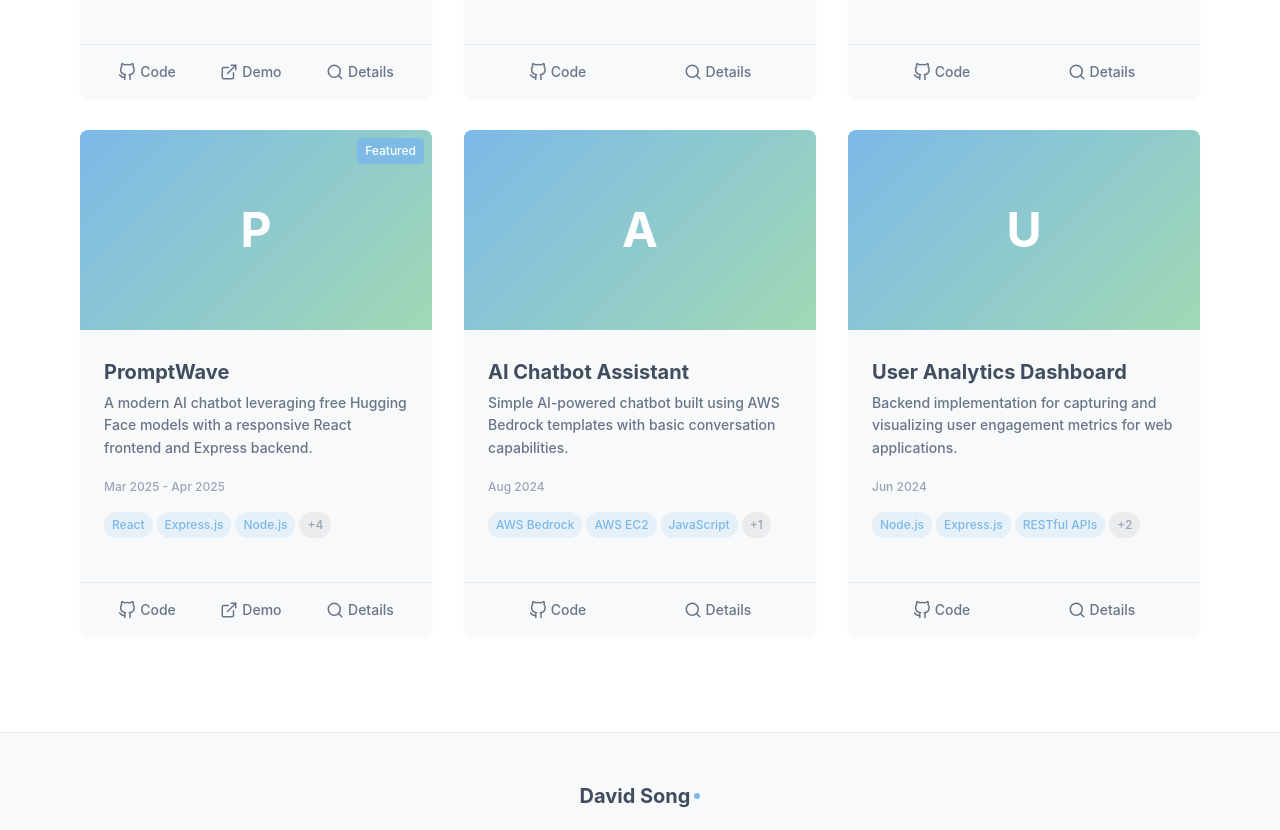
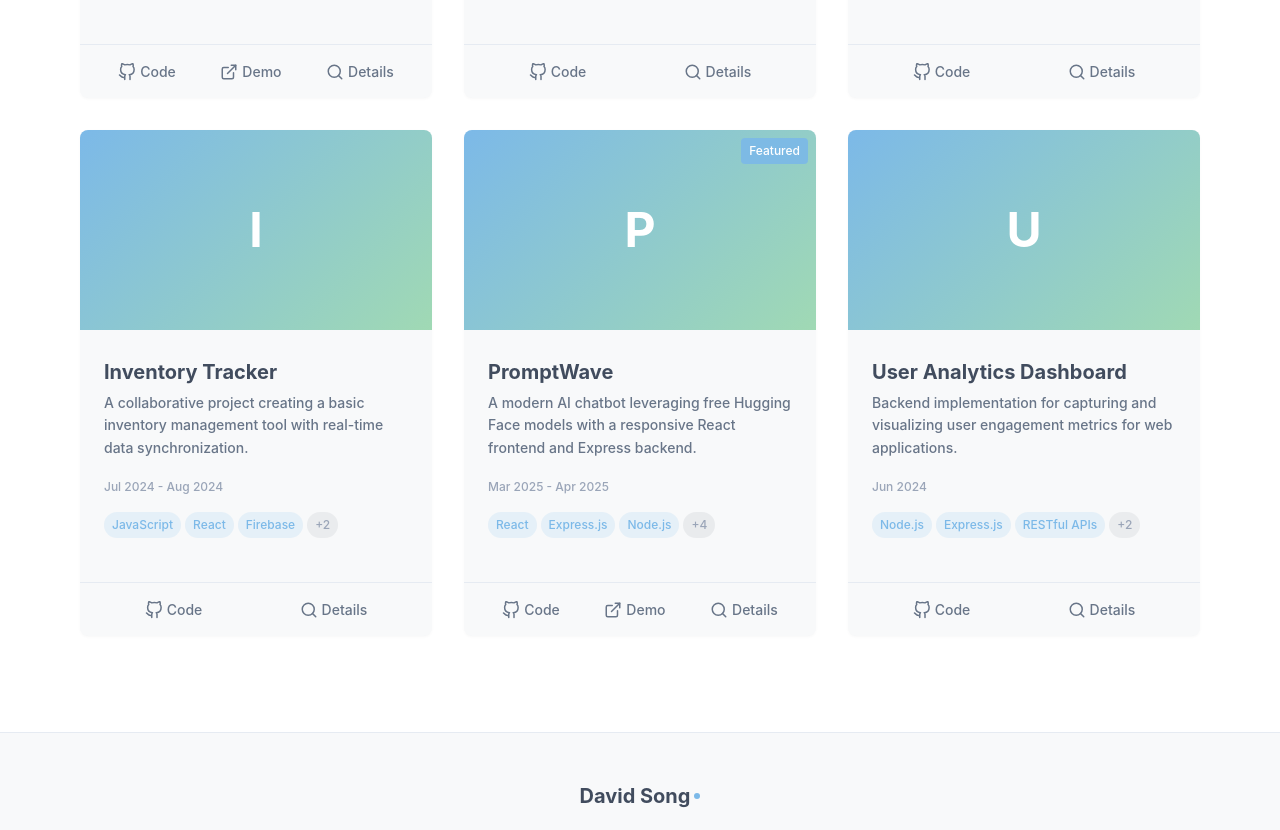
Before and after one commit to davidhsong/portfolio, a React (Create React App) app in the folder client/: page /projects in a window 1280 px wide. Shown: the part 801-1631 px from the top of the page. Built offline with nearby package versions, Linux system fonts and the light colour scheme.

Commit message:
added promptwave to project page

```diff
--- a/client/src/pages/Projects.js
+++ b/client/src/pages/Projects.js
@@ -31,7 +31,7 @@ const Projects = () => {
       github: 'https://github.com/hanbit0218/sales_forecast.git',
       demo: null,
       date: 'Feb 2024 - Mar 2024',
-      featured: false
+      featured: true
     },
     {
       id: 'hydro-sense',
@@ -47,6 +47,19 @@ const Projects = () => {
       featured: true
     },
     {
+      id: 'inventory-tracker',
+      title: 'Inventory Tracker',
+      description: 'A collaborative project creating a basic inventory management tool with real-time data synchronization.',
+      longDescription: 'Developed during my time as a Software Engineer Fellow at Headstarter AI, this inventory tracking tool was built to demonstrate real-time data synchronization using Firebase. The application allows users to add, edit, and remove inventory items, with changes reflecting immediately across all connected clients. The frontend was built with React, employing reusable components and a clean, intuitive user interface.',
+      image: '/images/inventory-tracker.jpg',
+      technologies: ['JavaScript', 'React', 'Firebase', 'Git', 'GitHub'],
+      categories: ['Frontend', 'Web Development', 'Collaborative'],
+      github: 'https://github.com/hanbit0218/inventory-tracker.git',
+      demo: null,
+      date: 'Jul 2024 - Aug 2024',
+      featured: false
+    },
+    {
       id: 'promptwave',
       title: 'PromptWave',
       description: 'A modern AI chatbot leveraging free Hugging Face models with a responsive React frontend and Express backend.',
@@ -58,19 +71,6 @@ const Projects = () => {
       demo: 'https://promptwave.vercel.app/',
       date: 'Mar 2025 - Apr 2025',
       featured: true
-    },
-    {
-      id: 'chatbot-assistant',
-      title: 'AI Chatbot Assistant',
-      description: 'Simple AI-powered chatbot built using AWS Bedrock templates with basic conversation capabilities.',
-      longDescription: 'This project explores the implementation of a basic AI chatbot using AWS Bedrock templates. The chatbot can engage in simple conversations, answer questions about predefined topics, and provide helpful information to users. The deployment on AWS EC2 provided valuable experience with cloud infrastructure and the practical challenges of hosting AI applications.',
-      image: '/images/chatbot-assistant.jpg',
-      technologies: ['AWS Bedrock', 'AWS EC2', 'JavaScript', 'HTML/CSS'],
-      categories: ['AI', 'Cloud Computing', 'Web Development'],
-      github: 'https://github.com/hanbit0218/chatbot-assistant.git',
-      demo: null,
-      date: 'Aug 2024',
-      featured: false
     },
     {
       id: 'analytics-dashboard',
```
